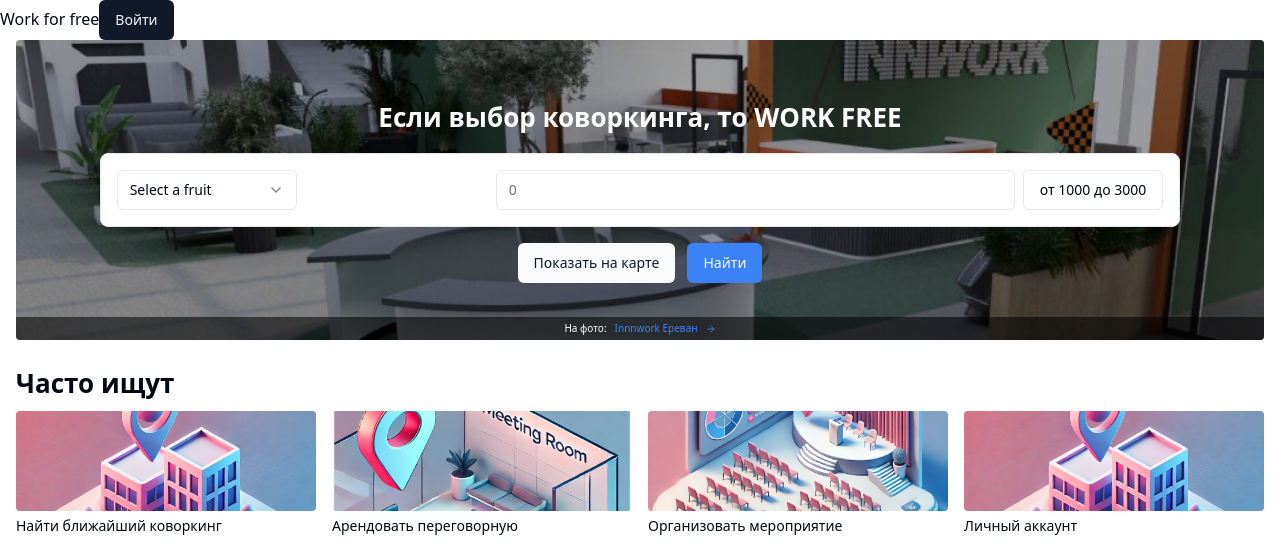
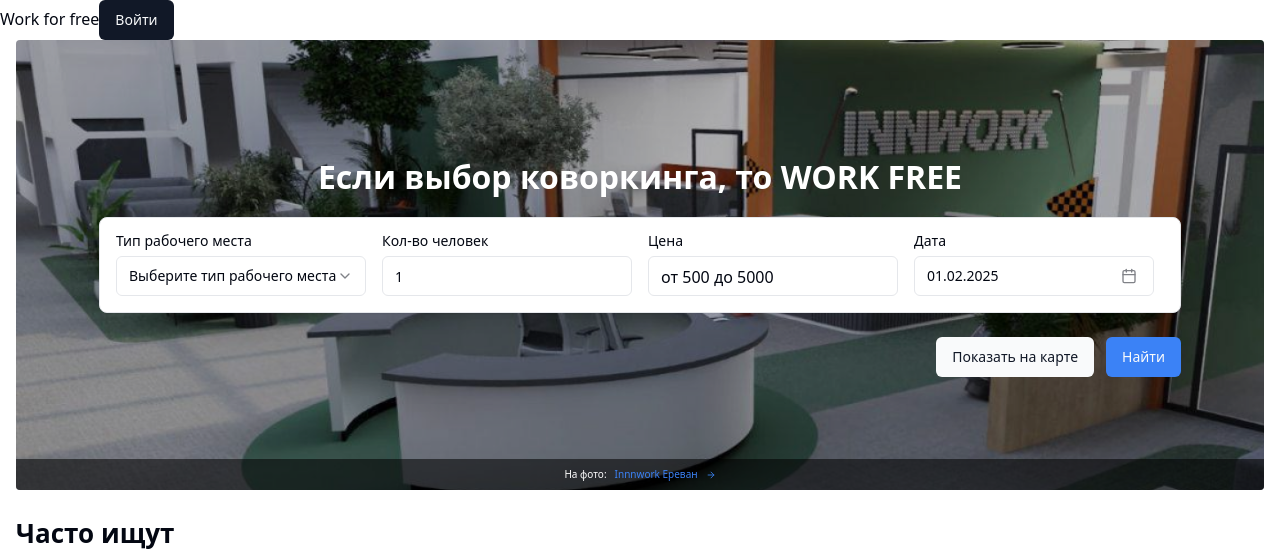
Before and after one commit to Work-F-free/client, a React (Vite) app: page / in a window 1280 px wide. Shown: the top 551 px of the page. Built offline with nearby package versions, Linux system fonts and the light colour scheme.

Commit message:
feature: add banner

```diff
--- a/src/components/banner/banner.tsx
+++ b/src/components/banner/banner.tsx
@@ -13,10 +13,10 @@
 
 export const Banner: FC<BannerProps> = (({ }) => {
   return (
-    <div className="min-h-[300px] relative overflow-hidden rounded">
+    <div className="h-[650px] md:h-[450px] relative overflow-hidden rounded">
       <img className="w-full object-cover object-center h-full absolute top-0 " src='/banner-bg.png' alt='banner' />
-      <div className='h-full absolute  w-full bg-black/35'></div>
-      <div className='w-full flex justify-center text-[10px] py-1 font-light gap-2 absolute bottom-0 bg-black/55 text-center'>
+      <div className='h-full absolute  w-full bg-black/30'></div>
+      <div className='w-full flex justify-center text-[10px] py-2 font-light gap-2 absolute bottom-0 bg-black/55 text-center'>
         <span className='text-white'> На фото: </span>
         <Link to='/'>
           <span className='flex gap-2 items-center'>
@@ -28,7 +28,7 @@
 
       <div className='absolute h-full w-full'>
         <div className='flex flex-col p-6 gap-4 h-full items-center justify-center  '>
-          <Title text={'Если выбор коворкинга, то WORK FREE '} size="md" className="font-semibold  text-center text-white" />
+          <Title text={'Если выбор коворкинга, то WORK FREE '} size="lg" className="font-semibold  text-center text-white" />
           <CoworkingSearch />
         </div>
       </div>
--- a/src/components/info-block/info-block.tsx
+++ b/src/components/info-block/info-block.tsx
@@ -43,9 +43,9 @@
 
           <div className='grid md:grid-cols-2 lg:grid-cols-4 gap-4 mb-6'>
 
-            {info.map((item) => {
+            {info.map((item, index) => {
               return (
-                <Card className='p-4'>
+                <Card key={index} className='p-4'>
                   <Title size='sm' text={item.title} className='mb-2' />
                   <p className='font-light'>{item.description}</p>
                 </Card>
--- a/src/components/often-searched/often-searched.tsx
+++ b/src/components/often-searched/often-searched.tsx
@@ -33,8 +33,8 @@
     <div className={cn(className)}>
       <Title text={'Часто ищут'} size="md" className="mb-2 font-bold" />
       <div className='grid md:grid-cols-2 lg:grid-cols-4 gap-4 '>  {
-        list.map((item) => (
-          <Link to={item.path}>
+        list.map((item, index) => (
+          <Link key={index} to={item.path}>
             <div className="h-[100px] relative overflow-hidden rounded">
               <img className="w-full object-cover object-center h-full absolute top-0 " src={item.image} alt={item.description} />
             </div>
--- a/src/feature/search/components/coworking-search.tsx
+++ b/src/feature/search/components/coworking-search.tsx
@@ -1,140 +1,177 @@
-import React, { useState, useCallback } from "react";
+import { useState } from "react";
 import { Card } from "@/components/ui/card.tsx";
-import { Form } from "@/components/ui/form.tsx";
 import { zodResolver } from "@hookform/resolvers/zod";
 import { SubmitHandler, useForm } from "react-hook-form";
-import { searchShema, TSearchForm } from "../shema/shema-search";
+import { TSearchForm, searchShema } from "../shema/shema-search";
 import { Button } from "@/components/ui/button";
 import { Popover, PopoverContent, PopoverTrigger } from "@/components/ui/popover";
-import { RangeSlider } from "@/components/range-slider";
 import { Input } from "@/components/ui/input";
 import { Select, SelectContent, SelectGroup, SelectItem, SelectLabel, SelectTrigger, SelectValue } from "@/components/ui/select";
+import { Calendar } from "@/components/ui/calendar";
+import { format } from "date-fns"
 
-interface Prices {
-  priceFrom: number;
-  priceTo: number;
+import {
+  Form,
+  FormControl,
+  FormField,
+  FormItem,
+  FormLabel,
+} from "@/components/ui/form"
+import { CalendarIcon } from "lucide-react";
+import { cn } from "@/lib/shadcn/utils";
+import { RangeSlider } from "@/components/range-slider";
+
+interface PriceProps {
+  priceFrom?: number
+  priceTo?: number
 }
 
 export const CoworkingSearch = () => {
-  const [prices, setPrices] = useState<Prices>({
-    priceFrom: 1000,
-    priceTo: 3000,
+  const [prices, setPrices] = useState<PriceProps>({
+    priceFrom: 500,
+    priceTo: 5000,
+  })
+
+  const updatePrices = (prices: number[]) => {
+    setPrices({
+      priceFrom: prices[0],
+      priceTo: prices[1],
     });
-  const [quantity, setQuantity] = useState()
+    form.setValue('priceRange', [prices[0], prices[1]]);
+  };
 
-  const updatePrices = useCallback(
-    (newValues: number[]) => {
-      setPrices({
-        priceFrom: newValues[0],
-        priceTo: newValues[1],
-      });
-    },
-    [setPrices]
-  );
-
-  const searchFrom = useForm<TSearchForm>({
+  const form = useForm<TSearchForm>({
     resolver: zodResolver(searchShema),
     defaultValues: {
-
-    },
-  });
+      types: '',
+      capacity: '1',
+      availableAt: new Date()
+    }
+  })
 
   const handlerSubmitForm: SubmitHandler<TSearchForm> = (data) => {
     console.log(data);
-    console.log("Prices:", prices); // Выводим значения цен при отправке формы
   };
 
   return (
     <>
-      <Card className="p-4">
-        <Form {...searchFrom}>
-          <div
-            className={"flex gap-2"}
-          >
-            <div className='grid md:grid-cols-2 lg:grid-cols-4 gap-4 '>
-              <Select>
-                <SelectTrigger className="w-[180px]">
-                  <SelectValue placeholder="Select a fruit" />
+      <Form {...form}>
+        <form onSubmit={form.handleSubmit(handlerSubmitForm)} className="space-y-6">
+          <Card className="p-4 grid md:grid-cols-2 xl:grid-cols-4 gap-4 ">
+
+            <FormField
+              control={form.control}
+              name="types"
+              render={({ field }) => (
+                <FormItem className="flex flex-col w-[250px]">
+                  <FormLabel>Тип рабочего места</FormLabel>
+                  <Select value={field.value} onValueChange={field.onChange}>
+                    <SelectTrigger className="focus:ring-0 focus:ring-offset-0">
+                      <SelectValue placeholder="Выберите тип рабочего места" />
                     </SelectTrigger>
-                <SelectContent>
+                    <SelectContent >
                       <SelectGroup>
-                    <SelectLabel>Fruits</SelectLabel>
-                    <SelectItem value="apple">Apple</SelectItem>
-                    <SelectItem value="banana">Banana</SelectItem>
-                    <SelectItem value="blueberry">Blueberry</SelectItem>
-                    <SelectItem value="grapes">Grapes</SelectItem>
-                    <SelectItem value="pineapple">Pineapple</SelectItem>
+                        <SelectLabel>Типы помещений</SelectLabel>
+                        <SelectItem value="WORKPLACE">Рабочее место</SelectItem>
+                        <SelectItem value="MEETING_ROOM">Переговорная</SelectItem>
+                        <SelectItem value="CONFERENCE_ROOM">Конференц зал</SelectItem>
                       </SelectGroup>
                     </SelectContent>
                   </Select>
-            </div>
-            <Input
+                </FormItem>
+              )}
+            />
+            <FormField
+              control={form.control}
+              name="capacity"
+              render={({ field }) => (
+                <FormItem className="flex flex-col">
+                  <FormLabel>Кол-во человек</FormLabel>
+                  <Input className="focus:ring-0 focus:ring-offset-0 focus-visible:ring-0 focus-visible:ring-offset-0"
                     type="number"
                     placeholder="0"
                     min={0}
-              max={10000}
-              value={quantity}
-              onChange={(e) =>
-                setQuantity(quantity)
-              }
+                    max={1000}
+                    {...field}
+                    value={field.value ? field.value.toString() : "0"}
+                    onChange={field.onChange}
                   />
+                </FormItem>
+              )}
+            />
+            <FormField
+              control={form.control}
+              name="priceRange"
+              render={() => (
+                <FormItem className="flex flex-col">
+                  <FormLabel >Цена</FormLabel>
+                  <Popover>
+                    <PopoverTrigger className="rounded-md border border-field bg-background px-3 py-2 h-10 text-start">
+                      от {prices.priceFrom} до {prices.priceTo}
 
-            <Popover>
-              <PopoverTrigger>
-                <Button variant="outline">
-                  от {prices.priceFrom} до {prices.priceTo}
-                </Button>
                     </PopoverTrigger>
-              <PopoverContent className="w-80">
-                <div className="mt-4">
-                  {/* <p className="font-bold mb-3">Цена от и до:</p>
-                  <div className="flex gap-3 mb-5">
-                    <Input
-                      type="number"
-                      placeholder="0"
-                      min={0}
-                      max={10000}
-                      value={String(prices.priceFrom)}
-                      onChange={(e) =>
-                        setPrices({ ...prices, priceFrom: Number(e.target.value) })
-                      }
-                    />
-                    <Input
-                      type="number"
-                      min={0}
-                      max={10000}
-                      placeholder="10000"
-                      value={String(prices.priceTo)}
-                      onChange={(e) =>
-                        setPrices({ ...prices, priceTo: Number(e.target.value) })
-                      }
-                    />
-                  </div> */}
-
+                    <PopoverContent className="w-60">
                       <RangeSlider
                         min={0}
                         max={10000}
                         step={100}
-                    value={[prices.priceFrom, prices.priceTo]}
+                        value={[prices.priceFrom || 0, prices.priceTo || 1000]}
                         onValueChange={updatePrices}
                       />
-                </div>
                     </PopoverContent>
                   </Popover>
+                </FormItem>
+              )}
+            />
+            <FormField
+              control={form.control}
+              name="availableAt"
+              render={({ field }) => (
+                <FormItem className="flex flex-col">
+                  <FormLabel>Дата</FormLabel>
+                  <Popover>
+                    <PopoverTrigger asChild>
+                      <FormControl>
+                        <Button
+                          variant={"outline"}
+                          className={cn(
+                            "w-[240px] pl-3 text-left font-normal hover:bg-white",
+                            !field.value && "text-muted-foreground"
+                          )}
+                        >
+                          {field.value ? (
+                            format(field.value, 'dd.MM.yyyy')
+                          ) : (
+                            <span>Выберите дату</span>
+                          )}
 
-
-          </div>
-        </Form>
+                          <CalendarIcon className="ml-auto h-4 w-4 opacity-50" />
+                        </Button>
+                      </FormControl>
+                    </PopoverTrigger>
+                    <PopoverContent className="w-auto p-0" align="start">
+                      <Calendar
+                        mode="single"
+                        selected={field.value}
+                        onSelect={field.onChange}
+                        disabled={(date) => date < new Date()}
+                      />
+                    </PopoverContent>
+                  </Popover>
+                </FormItem>
+              )}
+            />
           </Card>
-
           <div className="flex justify-end gap-3">
-        <Button className={"dark"} type={"submit"} onClick={searchFrom.handleSubmit(handlerSubmitForm)}>
+            <Button className={"dark"}>
               Показать на карте
             </Button>
-        <Button className={"bg-blue-500"} type={"submit"} onClick={searchFrom.handleSubmit(handlerSubmitForm)}>
+            <Button type={"submit"} className={"bg-blue-500"}  >
               Найти
             </Button>
           </div>
+        </form>
+      </Form>
     </>
   );
 };
--- a/src/feature/search/shema/shema-search.ts
+++ b/src/feature/search/shema/shema-search.ts
@@ -1,7 +1,10 @@
 import { z } from "zod";
 
 export const searchShema = z.object({
-
+  types: z.string().optional(),
+  priceRange: z.tuple([z.number().min(0), z.number().min(0)]),
+  capacity: z.string().optional(),
+  availableAt: z.date().optional()
 });
 
- export type TSearchForm = z.infer<typeof searchShema>;
+export type TSearchForm = z.infer<typeof searchShema>;
```
Also changed, not shown: src/feature/search/components/search-form.tsx (deleted, +0 -15 lines), src/feature/map/coworking-map.tsx (line endings or trailing spaces). Lines whose indentation alone changed are shown as unchanged.
